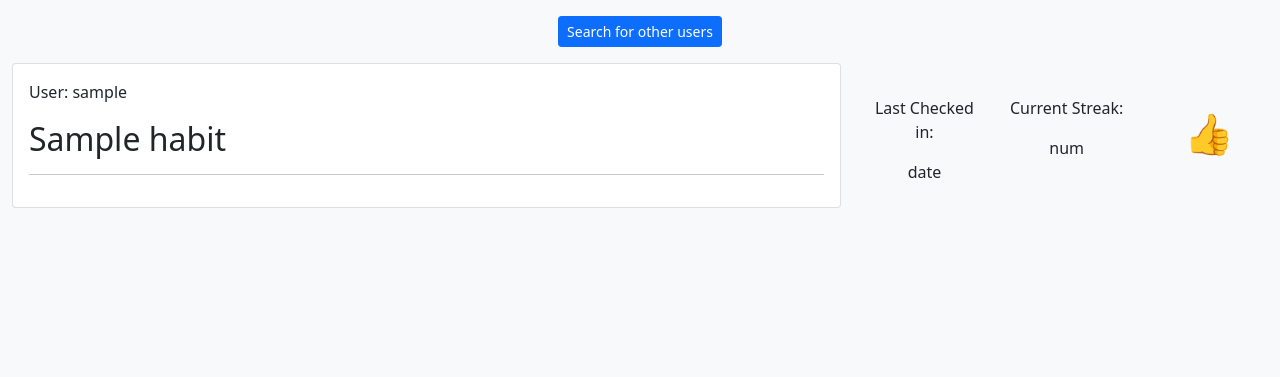
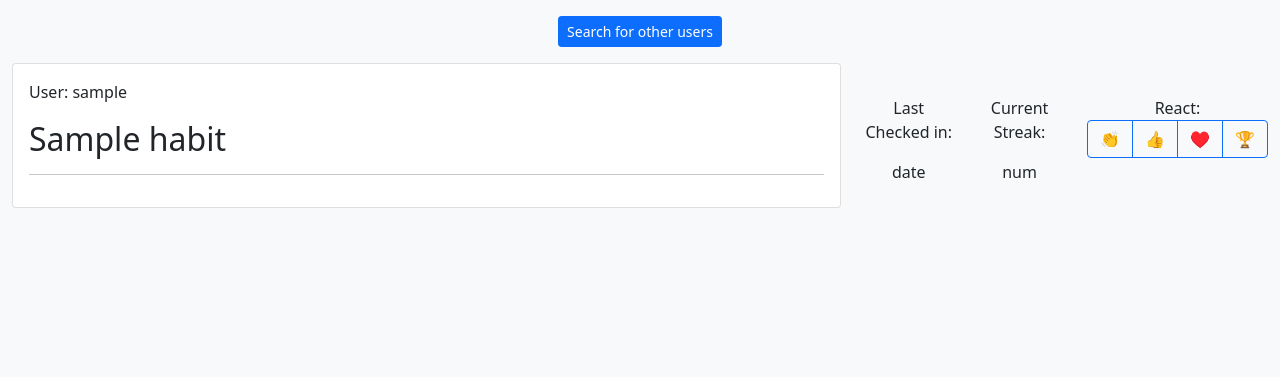
Before and after one commit to Mattds825/dailys-habit-tracker, a Django app: page /explore/ in a window 1280 px wide. Shown: the part 56-433 px from the top of the page. Run offline with Django 5.2, Linux system fonts and the light colour scheme; tables that the repository leaves empty hold one stand-in row (values such as "Sample post").

Commit message:
edit explore_habits template to show reaction options

```diff
--- a/habit_tracker/templates/habit_tracker/explore_habits.html
+++ b/habit_tracker/templates/habit_tracker/explore_habits.html
@@ -46,7 +46,15 @@
                             <p>Current Streak:</p>
                             <p>num</p>
                         </div>
-                        <div class="col"><p class="fs-1 btn">👍</p></div>
+                        <div class="col">
+                            React:
+                            <div class="btn-group" role="group" aria-label="Basic example">
+                                <button type="button" class="btn btn-outline-primary">👏</button>
+                                <button type="button" class="btn btn-outline-primary">👍</button>
+                                <button type="button" class="btn btn-outline-primary">♥️</button>
+                                <button type="button" class="btn btn-outline-primary">🏆</button>
+                            </div>
+                        </div>
                     </div>
                 </div>
                 <!-- Data and reaction -->
--- a/templates/base.html
+++ b/templates/base.html
@@ -26,6 +26,7 @@ Created by Matthew G da Silva
     <!-- Bootstrap CSS -->
     <link href="https://cdn.jsdelivr.net/npm/bootstrap@5.0.1/dist/css/bootstrap.min.css" rel="stylesheet"
         integrity="sha384-+0n0xVW2eSR5OomGNYDnhzAbDsOXxcvSN1TPprVMTNDbiYZCxYbOOl7+AMvyTG2x" crossorigin="anonymous">
+
 
     <!-- Custom Css -->
     <link rel="stylesheet" href="{% static 'css/style.css' %}">
@@ -80,7 +81,8 @@ Created by Matthew G da Silva
 
     <script src="https://cdn.jsdelivr.net/npm/bootstrap@5.0.1/dist/js/bootstrap.bundle.min.js"
         integrity="sha384-gtEjrD/SeCtmISkJkNUaaKMoLD0//ElJ19smozuHV6z3Iehds+3Ulb9Bn9Plx0x4" crossorigin="anonymous">
-        </script>
+    </script>
+
 </body>
 
 </html>
```
